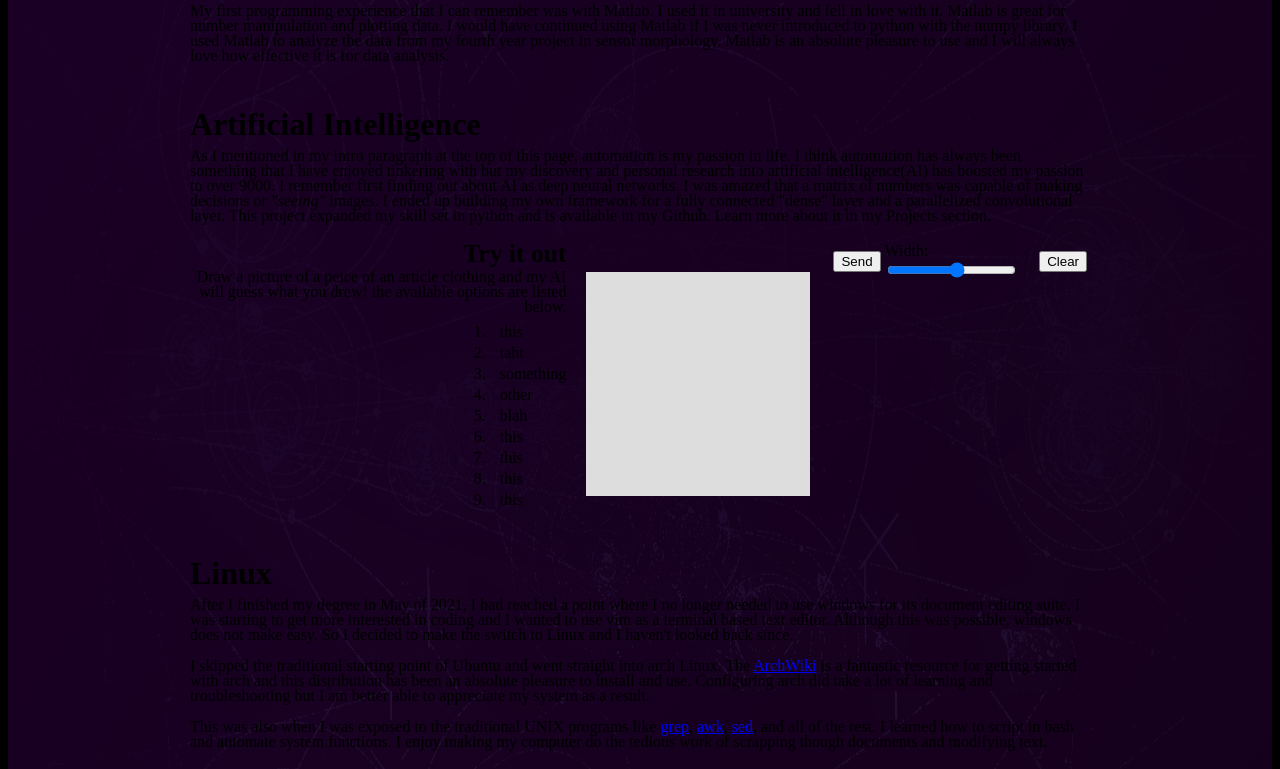
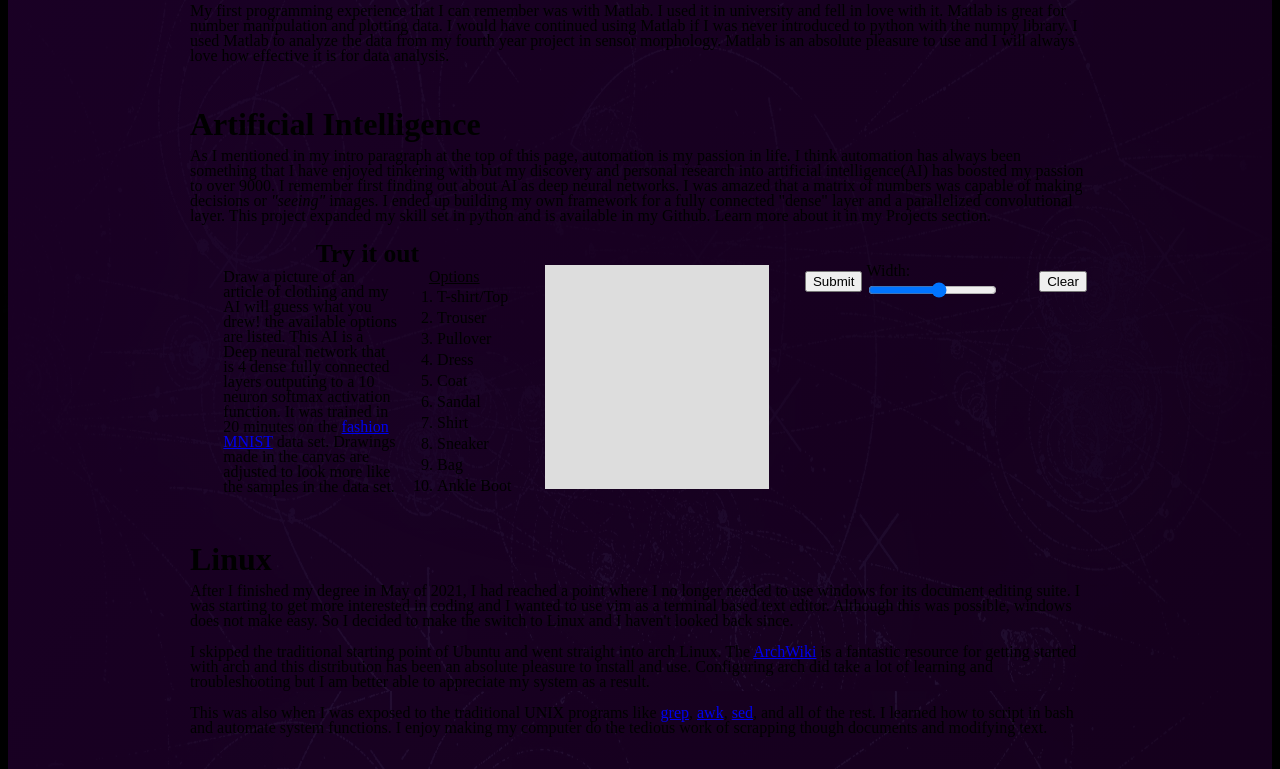
Before and after one commit to BrendanArmstrong1/brendanarmstrong.xyz, a Flask app: page / in a window 1280 px wide. Shown: the part 1709-2478 px from the top of the page. Run offline with Flask 2, Linux system fonts and the light colour scheme; a map, chart or similar area stays blank; parts of the project's set-up code (start-up, migrations or seed data) failed here and were passed over.

Commit message:
Finalized deliverable for launch on web server

```diff
--- a/server.py
+++ b/server.py
@@ -5,6 +5,7 @@ import numpy as np
 import base64
 from io import BytesIO
 import json
+import os
 
 model = Model.load('models/PositiveDense.model')
 app = Flask(__name__)
@@ -40,9 +41,18 @@ def process_image():
     b64 = request.form['image'].split(",")[1]
     d64 = base64.b64decode(b64)
     img = Image.open(BytesIO(d64))
-    img = img.resize((28, 28))
+    img = img.resize((28, 28), Image.ADAPTIVE)
     pxl = np.asarray(img)[:, :, 3]/255
     pxl = pxl.reshape(1, 1, 28, 28)
+    contents = ''
+    if os.path.isfile('AI-users.txt'):
+        with open('AI-users.txt', 'r') as f:
+            contents = f.read()
+            contents = str(int(contents)+1)
+    else:
+        contents = str(0)
+    with open('AI-users.txt', 'w') as f:
+        f.write(contents)
     prediction = np.around(model.predict(pxl)*100, decimals=3)
     item = fashion_mnist_labels[np.argmax(prediction[0])]
     acc = prediction[0][np.argmax(prediction[0])]
--- a/static/fingerpaint.js
+++ b/static/fingerpaint.js
@@ -1,5 +1,6 @@
 var drawing = false;
 var context;
+var canvas;
 const mouse = {
     x: 0, y: 0,                        // coordinates
     lastX: 0, lastY: 0,                // last frames mouse position
@@ -27,7 +28,6 @@ window.onload = function () {
     //Save
     document.getElementById('btnSave').addEventListener('click', function () {
         var dataURL = document.getElementById('myCanvas').toDataURL();
-        //console.log(dataURL)
         let xhr = new XMLHttpRequest();
         const formData = new FormData();
         formData.append("image", dataURL);
@@ -39,12 +39,23 @@ window.onload = function () {
                 console.log("Status: " + xhr.status);
             } else {
                 parsed = JSON.parse(xhr.response);
+                console.log("T-Shirt/Top " + parsed['T-Shirt/Top'])
+                console.log("Trouser " + parsed['Trouser'])
+                console.log("Pullover " + parsed['Pullover'])
+                console.log("Dress " + parsed['Dress'])
+                console.log("Coat " + parsed['Coat'])
+                console.log("Sandal " + parsed['Sandal'])
+                console.log("Shirt " + parsed['Shirt'])
+                console.log("Sneaker " + parsed['Sneaker'])
+                console.log("Bag " + parsed['Bag'])
+                console.log("Ankle Boot " + parsed['Ankle Boot'])
                 document.getElementById('Pred').innerHTML = parsed['item'] + ' [' + parsed['acc'] + "% Confidence]";
             }
         };
     }, false);
 
     //Size Canvas
+    canvas = document.getElementById('myCanvas');
     context = document.getElementById('myCanvas').getContext("2d");
     context.canvas.width = 224;
     context.canvas.height = 224;
--- a/static/styles/style.css
+++ b/static/styles/style.css
@@ -53,11 +53,11 @@ main {
   margin-left: auto;
   margin-right: 0;
   margin-top: 0;
+  white-space: nowrap;
 }
 
 .AI li {
   line-height: 1;
-  padding-left: 10px;
   text-align: left;
 }
 
--- a/templates/index.html
+++ b/templates/index.html
@@ -141,33 +141,53 @@
                     </p>
 
                     <div style="display: flex; justify-content: center;">
-                        <div
-                            style="order: 1; flex-shrink: 5; text-align: right; margin-left: auto; padding-right: 20px;">
-                            <h3 style="margin-top: 0; text-align: right; font-size: 1.6em; margin-bottom: 0;">Try it
-                                out
+                        <div style="order: 1; t; margin-left: auto; width: 32%;">
+
+                            <h3 style="margin-top: 0; text-align: center; font-size: 1.6em; margin-bottom: 0;">
+                                Try it out
                             </h3>
-                            <p style="margin: 0; margin-bottom: 5px;">
-                                Draw a picture of a peice of an article clothing and my AI will guess what you drew!
-                                the available options are listed below.
-                            </p>
-                            <ol class="AI" title="Options">
-                                <li>this</li>
-                                <li>taht</li>
-                                <li>something</li>
-                                <li>other</li>
-                                <li>blah</li>
-                                <li>this</li>
-                                <li>this</li>
-                                <li>this</li>
-                                <li>this</li>
-                            </ol>
+
+                            <div style="display: flex;">
+
+                                <p style="margin: 0;">
+                                    Draw a picture of an article of clothing and my AI will guess what you drew!
+                                    the available options are listed. This AI is a Deep neural network that is
+                                    4 dense fully connected layers outputing to a 10 neuron softmax activation
+                                    function. It was trained in 20 minutes on the
+                                    <a href="https://github.com/zalandoresearch/fashion-mnist" target="_blank">fashion
+                                        MNIST</a> data set. Drawings made in the canvas are adjusted to look more
+                                    like the samples in the data set.
+                                </p>
+
+                                <div style="margin: 0;">
+
+                                    <p style="margin-bottom: 0; text-align: center;">
+                                        <u>Options</u>
+                                    </p>
+                                    <ol class="AI" title="Options">
+                                        <li>T-shirt/Top</li>
+                                        <li>Trouser</li>
+                                        <li>Pullover</li>
+                                        <li>Dress</li>
+                                        <li>Coat</li>
+                                        <li>Sandal</li>
+                                        <li>Shirt</li>
+                                        <li>Sneaker</li>
+                                        <li>Bag</li>
+                                        <li>Ankle Boot</li>
+                                    </ol>
+
+
+                                </div>
+                            </div>
+
                         </div>
                         <canvas style="order: 2; flex-shrink: 0; margin-top: auto; margin-bottom: auto;"
                             id="myCanvas">No canvas available</canvas>
-                        <div style="order: 3; padding-left: 20px;" id="tools">
+                        <div style="order: 3; width: 32%; padding-top: 20px;" id="tools">
                             <table>
                                 <tr>
-                                    <td><button id="btnSave">Send</button></td>
+                                    <td><button id="btnSave">Submit</button></td>
                                     <td><label for="lineWidth">Width: </label><input type="range" id="lineWidth" min="1"
                                             max="10" step="1" /></td>
                                     <td><button id="btnClear">Clear</button></td>
```
